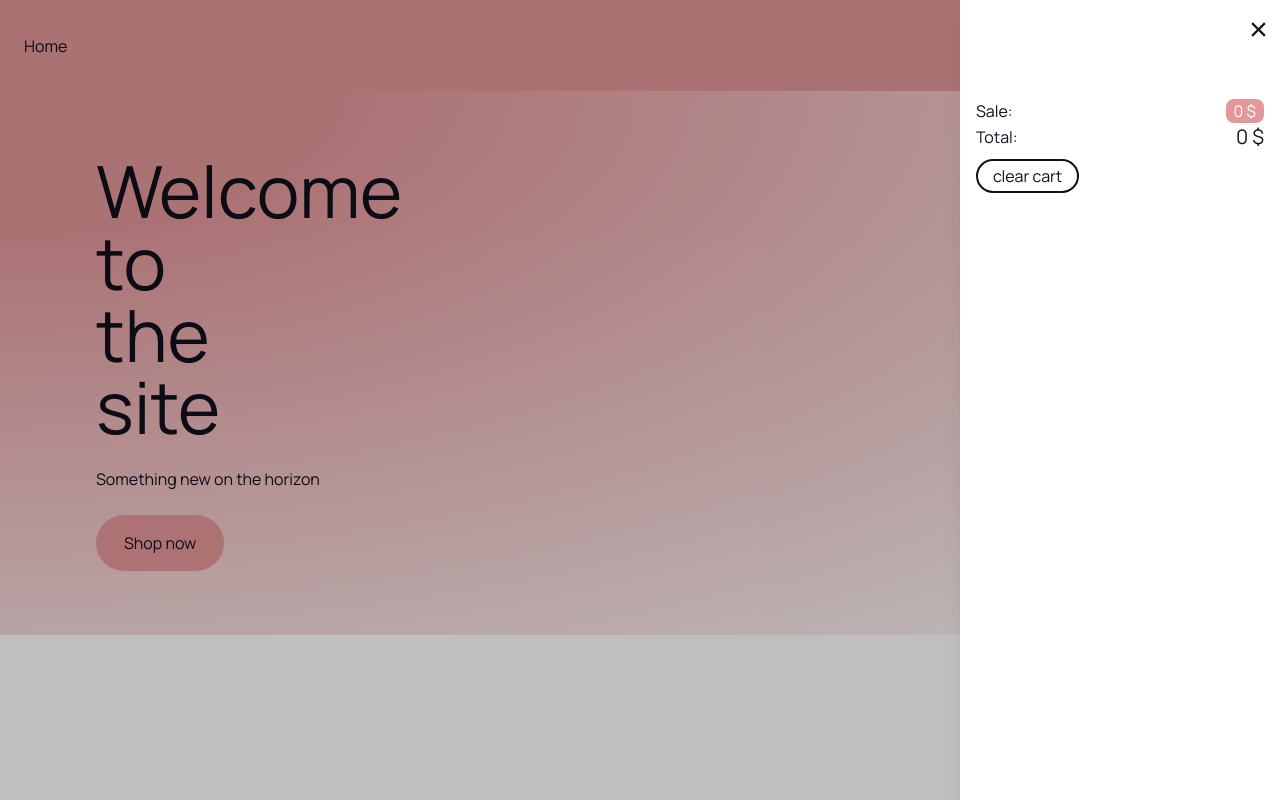
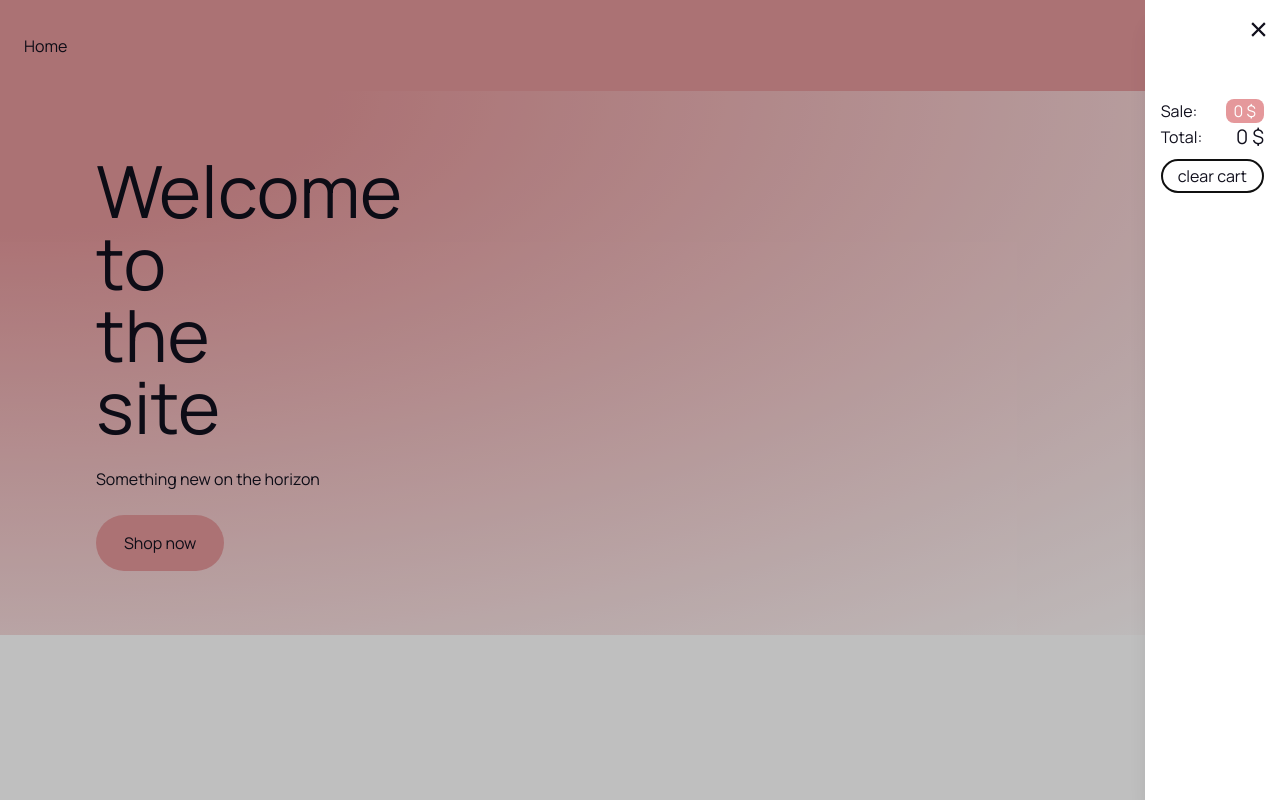
Before and after one commit to notcrimson/e-commerce-site, a React (Vite) app: page / in a window 1280 px wide. Both pictures are taken after a click on the element 1242 px from the left and 45 px from the top of the page. Built offline with nearby package versions, Linux system fonts and the light colour scheme.

Commit message:
shopping cart slide animation

```diff
--- a/src/components/Navbar/components/ShoppingCart.jsx
+++ b/src/components/Navbar/components/ShoppingCart.jsx
@@ -30,11 +30,19 @@ const ShoppingCart = () => {
           </p>
         </div>
       </div>
-      <Transition show={isOpen} appear as={Fragment}>
-        <Dialog open={isOpen} as="div" className="static" onClose={onClose}>
+      <Transition show={isOpen}>
+        <Dialog as="div" className="absolute right-0" onClose={onClose}>
           <div className="fixed inset-0 bg-black bg-opacity-25 z-30" />
-          <div className="fixed inset-0 z-40 flex">
-            <Dialog.Panel className="relative ml-auto flex h-full w-full max-w-xs flex-col overflow-y-auto bg-white py-4 pb-6 shadow-xl">
+          <div className="fixed inset-y-0 z-40 flex right-0">
+            <Transition.Child
+              enter="transition ease-in-out duration-500 transform"
+              enterFrom="translate-x-full"
+              enterTo="translate-x-0"
+              leave="transition ease-in-out duration-500 transform"
+              leaveFrom="translate-x-0"
+              leaveTo="translate-x-full"
+            >
+              <Dialog.Panel className="relative ml-auto flex h-full w-full max-w-xs flex-col overflow-y-auto bg-white py-4 pb-6 shadow-xl ">
                 <div className="flex flex-center justify-end px-2">
                   <RiCloseLine
                     size={27}
@@ -44,6 +52,7 @@ const ShoppingCart = () => {
                 </div>
                 <ProductsInCart products={products} dispatch={dispatch} />
               </Dialog.Panel>
+            </Transition.Child>
           </div>
         </Dialog>
       </Transition>
--- a/src/components/Price.jsx
+++ b/src/components/Price.jsx
@@ -2,7 +2,7 @@ import PropTypes from "prop-types";
 
 const Price = ({ price, discountPercentage }) => {
   return (
-    <span>
+    <span className="w-full">
       {((price * (100 - discountPercentage)) / 100).toFixed(2)}
       <span className="text-base"> &#36;</span>
     </span>
--- a/src/components/ProductsInCart.jsx
+++ b/src/components/ProductsInCart.jsx
@@ -3,13 +3,9 @@ import { BsTrash3Fill } from "react-icons/bs";
 
 import { delItem, resetCart } from "../redux/cartSlice";
 import Price from "./Price";
-import { AmountButtons, CartButtons } from "../components";
+import { CartButtons } from "../components";
 
 function ProductsInCart({ products, dispatch }) {
-  // const discountPrice = (price, discountPercentage) => {
-  //   ((price * (100 - discountPercentage)) / 100).toFixed(2);
-  // };
-
   const sum = () => {
     const discountPrice = products?.map(
       (product) =>
@@ -41,20 +37,20 @@ function ProductsInCart({ products, dispatch }) {
             >
               <h1 className="text-center">{product.title}</h1>
               <div className="flex flex-row justify-between items-center">
-                <div className="w-[100px] h-[70px] flex items-center rounded-2xl p-2 flex-row">
+                <div className="w-[250px] h-[70px] flex items-center rounded-2xl p-2 flex-row">
                   <img src={product.thumbnail} className="object-cover w-full h-full" />
                 </div>
 
                 <CartButtons product={product} style="cart" />
 
-                <h1 className="text-center font-extrabold text-secondary-500">
+                <h1 className="text-center font-extrabold text-secondary-500 w-full">
                   <Price price={product.price} discountPercentage={product.discountPercentage} />
                 </h1>
               </div>
               <BsTrash3Fill
                 onClick={() => dispatch(delItem(product.id))}
                 size={18}
-                className="text-red-600 transintion  duration-150 cursor-pointer hover:text-secondary-500 active:text-secondary-300"
+                className="text-red-600 transintion duration-150 cursor-pointer hover:text-secondary-500 active:text-secondary-300"
               />
             </div>
           ))}
```
Lines whose indentation alone changed are shown as unchanged.
